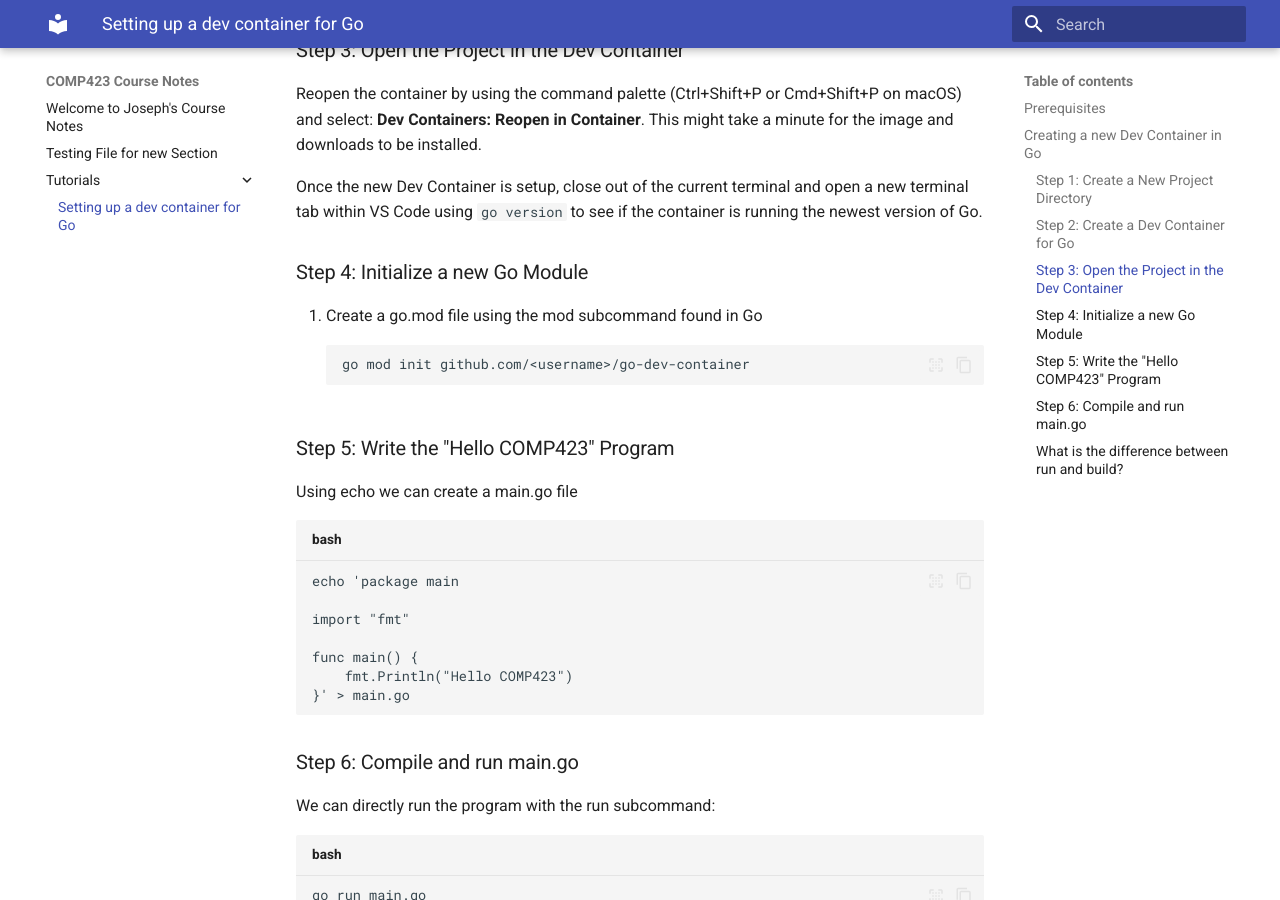
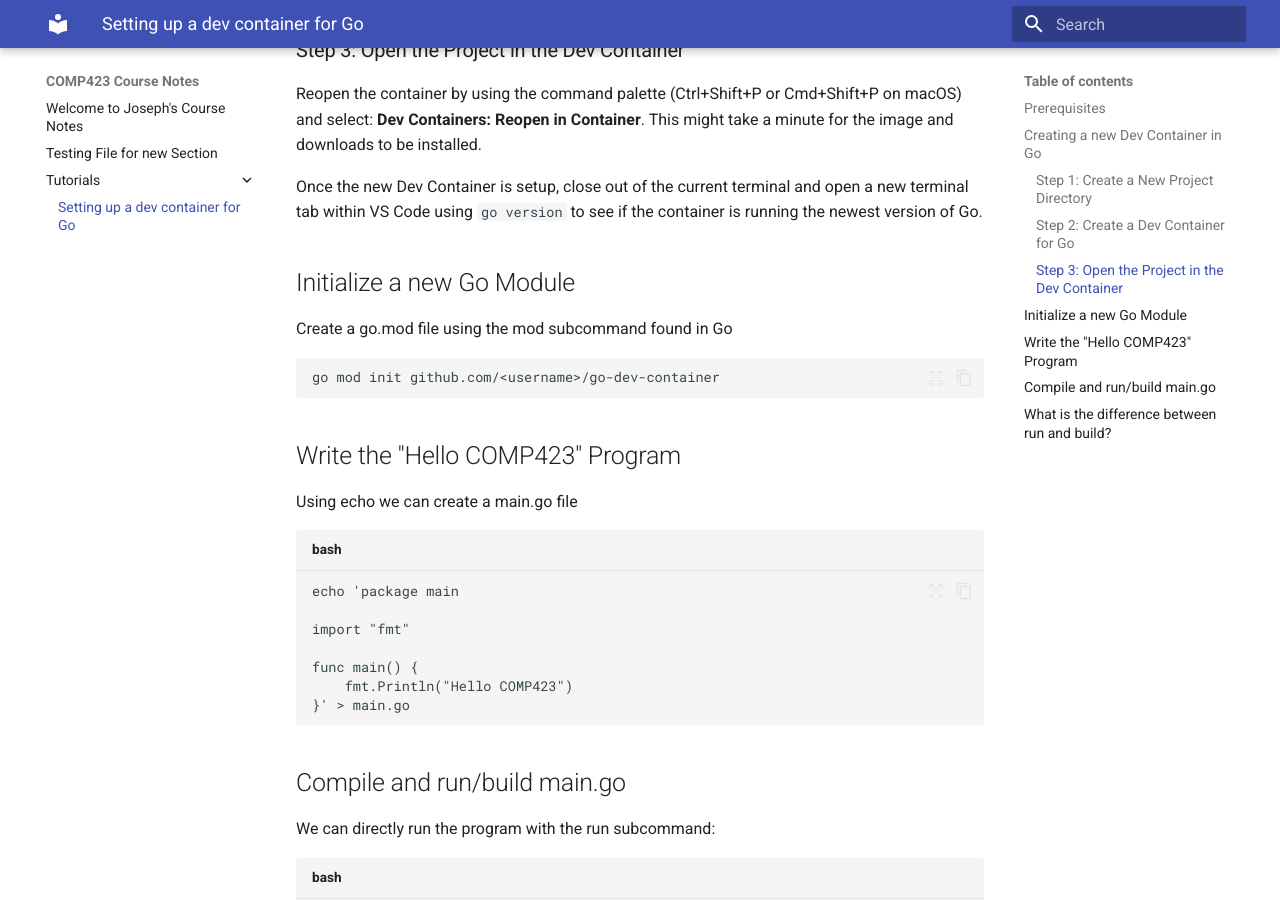
Before and after one commit to jhphamunc/comp423-course-notes, an MkDocs documentation site: the page built from docs/tutorials/go-setup.md, in a window 1280 px wide and 900 px high, scrolled down 1650 px. Built offline with MkDocs 1.6.1 and Material for MkDocs 9.7.7, drawn with Linux system fonts in a browser that asks for light colours.

Commit message:
fixed some of the headers and their content

````diff
--- a/docs/tutorials/go-setup.md
+++ b/docs/tutorials/go-setup.md
@@ -63,14 +63,14 @@ Reopen the container by using the command palette (Ctrl+Shift+P or Cmd+Shift+P o
 
 Once the new Dev Container is setup, close out of the current terminal and open a new terminal tab within VS Code using ```go version``` to see if the container is running the newest version of Go.
 
-### Step 4: Initialize a new Go Module
+## Initialize a new Go Module
 
-1. Create a go.mod file using the mod subcommand found in Go
+Create a go.mod file using the mod subcommand found in Go
 ```
 go mod init github.com/<username>/go-dev-container
 ```
 
-### Step 5: Write the "Hello COMP423" Program
+## Write the "Hello COMP423" Program
 
 Using echo we can create a main.go file
 
@@ -84,7 +84,7 @@ func main() {
 }' > main.go
 ```
 
-### Step 6: Compile and run main.go
+## Compile and run/build main.go
 
 We can directly run the program with the run subcommand:
 ```title="bash"
@@ -109,7 +109,7 @@ Output:
 Hello COMP423
 ```
 
-### What is the difference between run and build?
+## What is the difference between run and build?
 - ```go run```:
     - Compiles and executes the program in one step
     - Only temporary and no binary is saved
````
